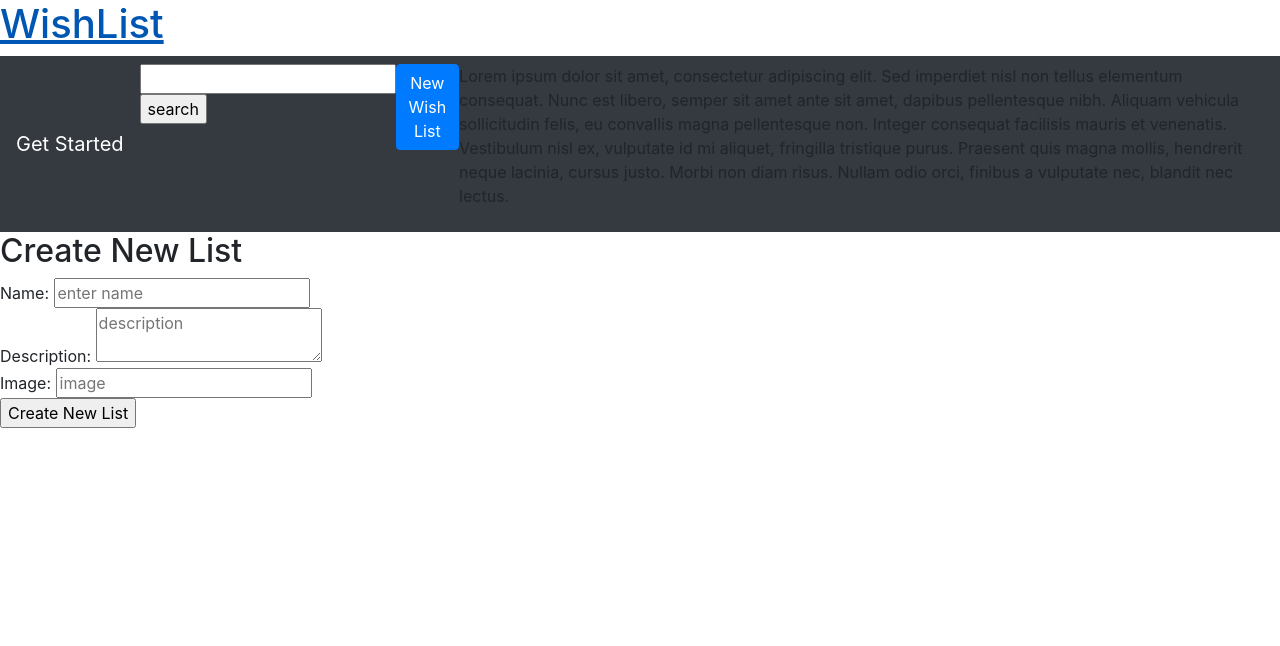
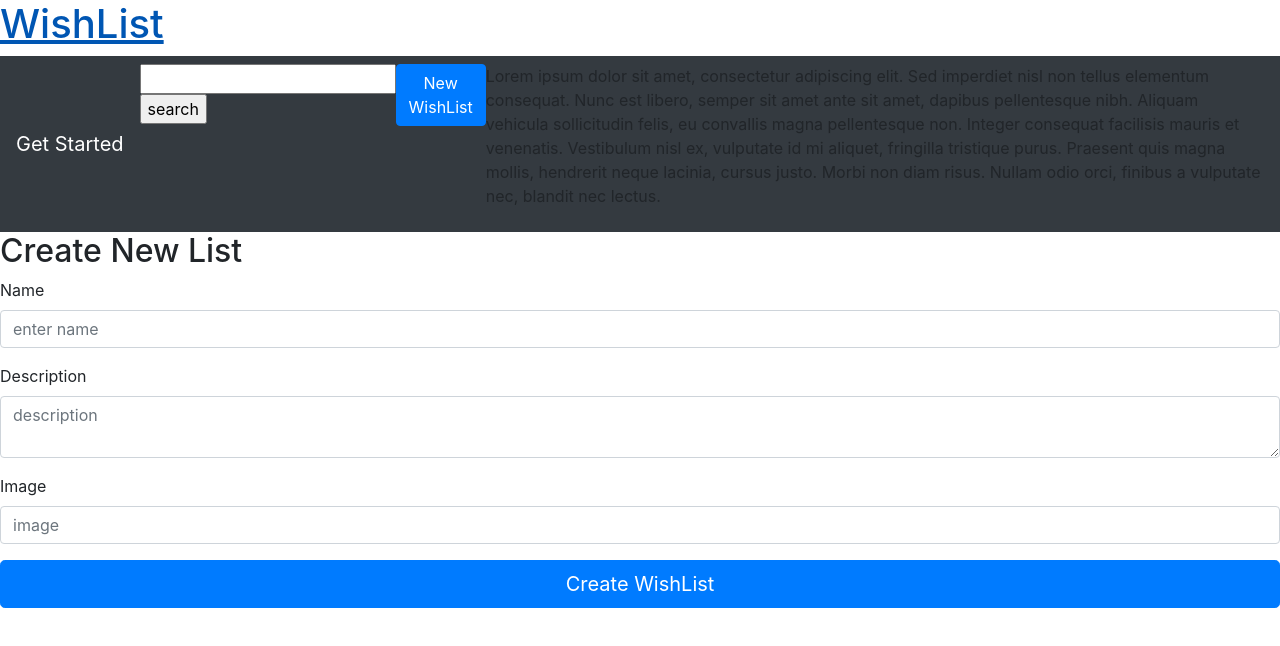
Before and after one commit to ekahialoha/wishlist-frontend, a React (Create React App) app: page /new in a window 1280 px wide. Shown: the top 646 px of the page. Built offline with nearby package versions, Linux system fonts and the light colour scheme.

Commit message:
Update bootstrap form in CreateList component

```diff
--- a/src/components/CreateList.js
+++ b/src/components/CreateList.js
@@ -1,4 +1,5 @@
 import React, { Component } from 'react';
+import { Form, Button } from 'react-bootstrap/';
 
 class CreateList extends Component {
     constructor(props) {
@@ -47,12 +48,21 @@ class CreateList extends Component {
         return (
             <div>
                 <h2>Create New List</h2>
-                <form onSubmit={this.handleSubmit}>
-                    Name: <input type="text" placeholder="enter name" onChange={this.handleChanges} value={this.state.name} id="name"/><br/>
-                    Description: <textarea placeholder="description" onChange={this.handleChanges} value={this.state.description} id="description"></textarea><br/>
-                    Image: <input type="text" placeholder="image" onChange={this.handleChanges} value={this.state.image} id="image"/><br/>
-                    <input type="submit" value="Create New List"/>
-                </form>
+                <Form onSubmit={this.handleSubmit}>
+                    <Form.Group>
+                        <Form.Label>Name</Form.Label>
+                        <Form.Control type="text" placeholder="enter name" onChange={this.handleChanges} value={this.state.name} id="name"/>
+                    </Form.Group>
+                    <Form.Group>
+                        <Form.Label>Description</Form.Label>
+                        <Form.Control as="textarea" rows="2" placeholder="description" onChange={this.handleChanges} value={this.state.name} id="name"/>
+                    </Form.Group>
+                    <Form.Group>
+                        <Form.Label>Image</Form.Label>
+                        <Form.Control type="text" placeholder="image" onChange={this.handleChanges} value={this.state.image} id="image"/>
+                    </Form.Group>
+                    <Button type="submit" size="lg" block>Create WishList</Button>
+                </Form>
             </div>
         );
     }
--- a/src/components/Navigation.js
+++ b/src/components/Navigation.js
@@ -12,7 +12,7 @@ class Navigation extends Component {
                 <Navbar.Collapse id="responsive-navbar-nav">
                     <Nav>
                         <Search />
-                        <Link to="/new"><Button>New Wish List</Button></Link>
+                        <Link to="/new"><Button>New WishList</Button></Link>
                         <p>Lorem ipsum dolor sit amet, consectetur adipiscing elit. Sed imperdiet nisl non tellus elementum consequat. Nunc est libero, semper sit amet ante sit amet, dapibus pellentesque nibh. Aliquam vehicula sollicitudin felis, eu convallis magna pellentesque non. Integer consequat facilisis mauris et venenatis. Vestibulum nisl ex, vulputate id mi aliquet, fringilla tristique purus. Praesent quis magna mollis, hendrerit neque lacinia, cursus justo. Morbi non diam risus. Nullam odio orci, finibus a vulputate nec, blandit nec lectus.</p>
                     </Nav>
                 </Navbar.Collapse>
```
